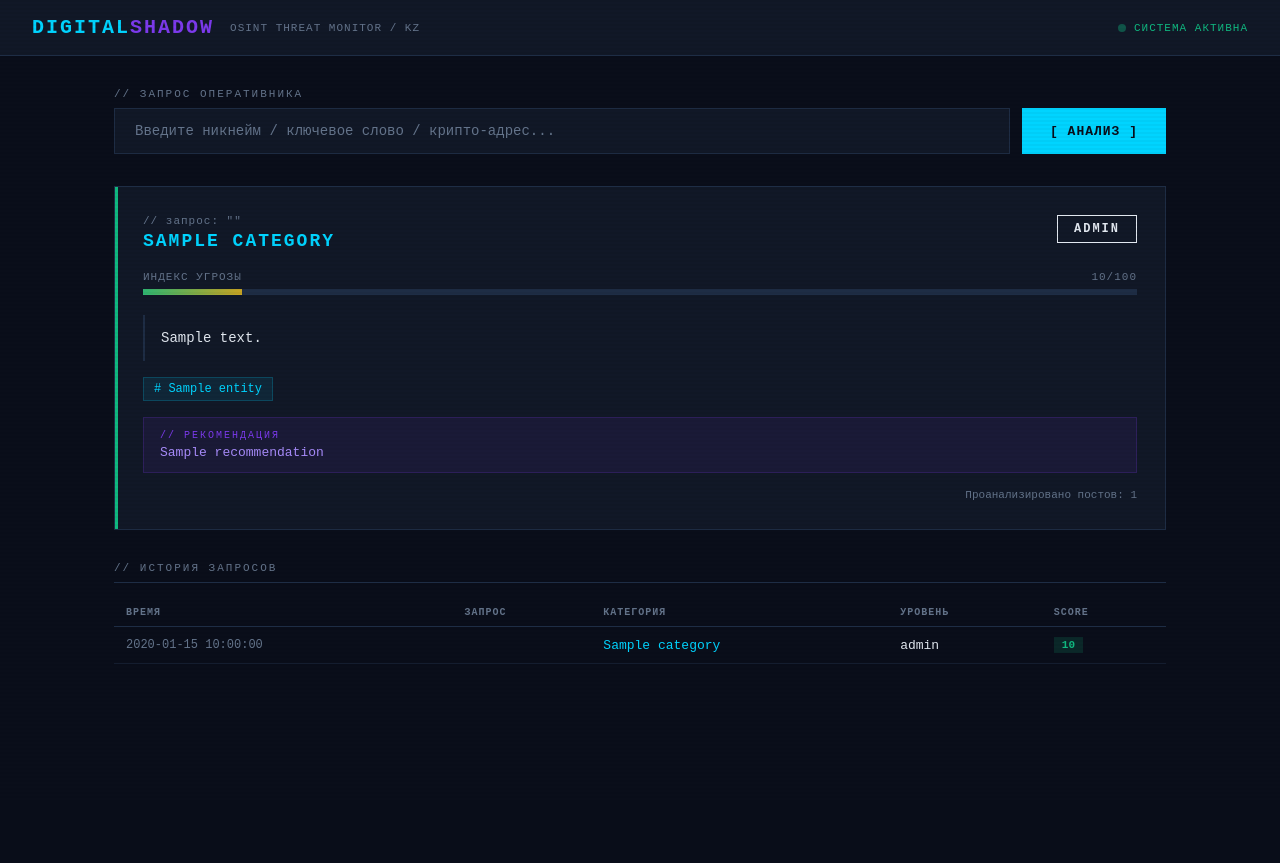
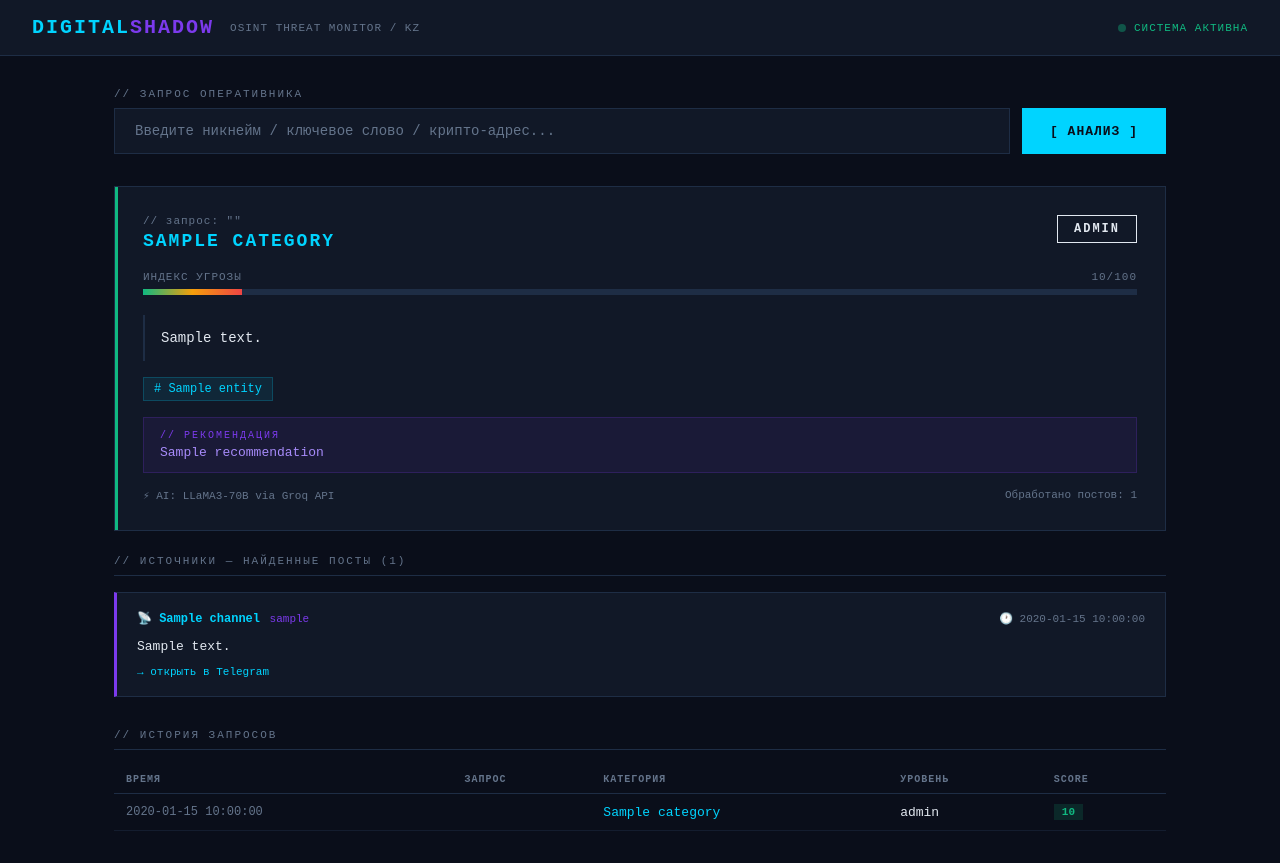
Before and after one commit to r1laun/digital-shadow_MVP, a FastAPI app: template templates/index.html in a window 1280 px wide. Before the commit the page ends 664 px from the top, so only its background shows below. Run offline with FastAPI, Linux system fonts and the light colour scheme; the template is opened without the code that fills it: most values are stand-ins (such as "Sample title", 1, 10 or a date in 2020).

Commit message:
Refactor CSS styles and HTML structure in index.html

```diff
--- a/templates/index.html
+++ b/templates/index.html
@@ -18,17 +18,9 @@
     --success: #10b981;
     --critical: #dc2626;
   }
+  * { margin: 0; padding: 0; box-sizing: border-box; }
+  body { background: var(--bg); color: var(--text); font-family: 'Courier New', monospace; min-height: 100vh; }
 
-  * { margin: 0; padding: 0; box-sizing: border-box; }
-
-  body {
-    background: var(--bg);
-    color: var(--text);
-    font-family: 'Courier New', monospace;
-    min-height: 100vh;
-  }
-
-  /* Header */
   header {
     border-bottom: 1px solid var(--border);
     padding: 16px 32px;
@@ -37,306 +29,87 @@
     gap: 16px;
     background: var(--surface);
   }
+  .logo { font-size: 20px; font-weight: bold; color: var(--accent); letter-spacing: 2px; }
+  .logo span { color: var(--accent2); }
+  .status-dot { width: 8px; height: 8px; background: var(--success); border-radius: 50%; animation: pulse 2s infinite; margin-left: auto; }
+  .status-label { font-size: 11px; color: var(--success); letter-spacing: 1px; }
+  @keyframes pulse { 0%, 100% { opacity: 1; } 50% { opacity: 0.3; } }
 
-  .logo {
-    font-size: 20px;
-    font-weight: bold;
-    color: var(--accent);
-    letter-spacing: 2px;
+  main { max-width: 1100px; margin: 0 auto; padding: 32px 24px; }
+
+  .search-label { font-size: 11px; color: var(--muted); letter-spacing: 2px; text-transform: uppercase; margin-bottom: 8px; }
+  .search-form { display: flex; gap: 12px; margin-bottom: 32px; }
+  .search-input {
+    flex: 1; background: var(--surface); border: 1px solid var(--border);
+    color: var(--text); padding: 14px 20px; font-family: 'Courier New', monospace;
+    font-size: 14px; outline: none; transition: border-color 0.2s;
   }
-
-  .logo span { color: var(--accent2); }
-
-  .status-dot {
-    width: 8px; height: 8px;
-    background: var(--success);
-    border-radius: 50%;
-    animation: pulse 2s infinite;
-    margin-left: auto;
+  .search-input:focus { border-color: var(--accent); box-shadow: 0 0 0 2px rgba(0,212,255,0.1); }
+  .search-input::placeholder { color: var(--muted); }
+  .search-btn {
+    background: var(--accent); color: var(--bg); border: none;
+    padding: 14px 28px; font-family: 'Courier New', monospace;
+    font-size: 13px; font-weight: bold; letter-spacing: 1px; cursor: pointer;
   }
-
-  .status-label {
-    font-size: 11px;
-    color: var(--success);
-    letter-spacing: 1px;
-  }
-
-  @keyframes pulse {
-    0%, 100% { opacity: 1; }
-    50% { opacity: 0.3; }
-  }
-
-  /* Main layout */
-  main {
-    max-width: 1100px;
-    margin: 0 auto;
-    padding: 32px 24px;
-  }
-
-  /* Search bar */
-  .search-section {
-    margin-bottom: 32px;
-  }
-
-  .search-label {
-    font-size: 11px;
-    color: var(--muted);
-    letter-spacing: 2px;
-    text-transform: uppercase;
-    margin-bottom: 8px;
-  }
-
-  .search-form {
-    display: flex;
-    gap: 12px;
-  }
-
-  .search-input {
-    flex: 1;
-    background: var(--surface);
-    border: 1px solid var(--border);
-    color: var(--text);
-    padding: 14px 20px;
-    font-family: 'Courier New', monospace;
-    font-size: 14px;
-    outline: none;
-    transition: border-color 0.2s;
-  }
-
-  .search-input:focus {
-    border-color: var(--accent);
-    box-shadow: 0 0 0 2px rgba(0, 212, 255, 0.1);
-  }
-
-  .search-input::placeholder { color: var(--muted); }
-
-  .search-btn {
-    background: var(--accent);
-    color: var(--bg);
-    border: none;
-    padding: 14px 28px;
-    font-family: 'Courier New', monospace;
-    font-size: 13px;
-    font-weight: bold;
-    letter-spacing: 1px;
-    cursor: pointer;
-    transition: opacity 0.2s;
-  }
-
   .search-btn:hover { opacity: 0.85; }
 
-  /* Result card */
   .result-card {
-    background: var(--surface);
-    border: 1px solid var(--border);
-    padding: 28px;
-    margin-bottom: 32px;
-    position: relative;
-    overflow: hidden;
+    background: var(--surface); border: 1px solid var(--border);
+    padding: 28px; margin-bottom: 24px; position: relative; overflow: hidden;
   }
-
   .result-card::before {
-    content: '';
-    position: absolute;
-    top: 0; left: 0;
-    width: 3px; height: 100%;
-    background: var(--risk-color, var(--accent));
+    content: ''; position: absolute; top: 0; left: 0;
+    width: 3px; height: 100%; background: var(--risk-color, var(--accent));
   }
-
-  .result-header {
-    display: flex;
-    align-items: flex-start;
-    justify-content: space-between;
-    margin-bottom: 20px;
-  }
-
-  .result-query {
-    font-size: 11px;
-    color: var(--muted);
-    letter-spacing: 1px;
-    margin-bottom: 4px;
-  }
-
-  .result-category {
-    font-size: 18px;
-    font-weight: bold;
-    color: var(--accent);
-    text-transform: uppercase;
-    letter-spacing: 2px;
-  }
-
-  /* Risk badge */
-  .risk-badge {
-    padding: 6px 16px;
-    font-size: 12px;
-    font-weight: bold;
-    letter-spacing: 2px;
-    text-transform: uppercase;
-    border: 1px solid currentColor;
-  }
-
+  .result-header { display: flex; align-items: flex-start; justify-content: space-between; margin-bottom: 20px; }
+  .result-query { font-size: 11px; color: var(--muted); letter-spacing: 1px; margin-bottom: 4px; }
+  .result-category { font-size: 18px; font-weight: bold; color: var(--accent); text-transform: uppercase; letter-spacing: 2px; }
+  .risk-badge { padding: 6px 16px; font-size: 12px; font-weight: bold; letter-spacing: 2px; text-transform: uppercase; border: 1px solid currentColor; }
   .risk-низкий { color: var(--success); }
   .risk-средний { color: var(--warning); }
   .risk-высокий { color: var(--danger); }
   .risk-критический { color: var(--critical); background: rgba(220,38,38,0.1); }
 
-  /* Score bar */
-  .score-section {
-    margin: 20px 0;
+  .score-section { margin: 20px 0; }
+  .score-label { font-size: 11px; color: var(--muted); letter-spacing: 1px; margin-bottom: 6px; display: flex; justify-content: space-between; }
+  .score-bar { height: 6px; background: var(--border); overflow: hidden; }
+  .score-fill { height: 100%; background: linear-gradient(90deg, #10b981, #f59e0b, #ef4444); }
+
+  .summary { font-size: 14px; line-height: 1.6; margin: 16px 0; padding: 12px 16px; border-left: 2px solid var(--border); }
+
+  .entities { display: flex; flex-wrap: wrap; gap: 8px; margin: 16px 0; }
+  .entity-tag { background: rgba(0,212,255,0.08); border: 1px solid rgba(0,212,255,0.2); color: var(--accent); padding: 4px 10px; font-size: 12px; }
+
+  .recommendation { background: rgba(124,58,237,0.08); border: 1px solid rgba(124,58,237,0.2); padding: 12px 16px; font-size: 13px; color: #a78bfa; margin-top: 16px; }
+  .rec-label { font-size: 10px; letter-spacing: 2px; color: var(--accent2); margin-bottom: 4px; }
+
+  .ai-footer { font-size: 11px; color: var(--muted); margin-top: 16px; display: flex; justify-content: space-between; }
+
+  .section-title { font-size: 11px; color: var(--muted); letter-spacing: 2px; text-transform: uppercase; margin-bottom: 16px; padding-bottom: 8px; border-bottom: 1px solid var(--border); }
+
+  .post-card {
+    background: var(--surface); border: 1px solid var(--border);
+    border-left: 3px solid var(--accent2);
+    padding: 16px 20px; margin-bottom: 10px;
   }
+  .post-meta { display: flex; justify-content: space-between; align-items: center; margin-bottom: 10px; flex-wrap: wrap; gap: 8px; }
+  .post-channel { font-size: 12px; color: var(--accent); font-weight: bold; }
+  .post-username { font-size: 11px; color: var(--accent2); }
+  .post-date { font-size: 11px; color: var(--muted); }
+  .post-text { font-size: 13px; color: var(--text); line-height: 1.6; }
+  .post-link { font-size: 11px; color: var(--accent); text-decoration: none; margin-top: 8px; display: inline-block; }
+  .post-link:hover { text-decoration: underline; }
 
-  .score-label {
-    font-size: 11px;
-    color: var(--muted);
-    letter-spacing: 1px;
-    margin-bottom: 6px;
-    display: flex;
-    justify-content: space-between;
-  }
+  .history-table { width: 100%; border-collapse: collapse; font-size: 13px; }
+  .history-table th { text-align: left; padding: 8px 12px; font-size: 10px; letter-spacing: 1px; color: var(--muted); border-bottom: 1px solid var(--border); }
+  .history-table td { padding: 10px 12px; border-bottom: 1px solid rgba(30,45,69,0.5); }
+  .history-table tr:hover td { background: rgba(255,255,255,0.02); }
+  .score-pill { display: inline-block; padding: 2px 8px; font-size: 11px; font-weight: bold; }
 
-  .score-bar {
-    height: 6px;
-    background: var(--border);
-    border-radius: 0;
-    overflow: hidden;
-  }
-
-  .score-fill {
-    height: 100%;
-    transition: width 1s ease;
-    background: linear-gradient(90deg, var(--success), var(--warning), var(--danger));
-    background-size: 300% 100%;
-    background-position: calc(var(--score) * 1%) 0;
-  }
-
-  /* Summary */
-  .summary {
-    font-size: 14px;
-    color: var(--text);
-    line-height: 1.6;
-    margin: 16px 0;
-    padding: 12px 16px;
-    border-left: 2px solid var(--border);
-  }
-
-  /* Entities */
-  .entities {
-    display: flex;
-    flex-wrap: wrap;
-    gap: 8px;
-    margin: 16px 0;
-  }
-
-  .entity-tag {
-    background: rgba(0, 212, 255, 0.08);
-    border: 1px solid rgba(0, 212, 255, 0.2);
-    color: var(--accent);
-    padding: 4px 10px;
-    font-size: 12px;
-  }
-
-  /* Recommendation */
-  .recommendation {
-    background: rgba(124, 58, 237, 0.08);
-    border: 1px solid rgba(124, 58, 237, 0.2);
-    padding: 12px 16px;
-    font-size: 13px;
-    color: #a78bfa;
-    margin-top: 16px;
-  }
-
-  .rec-label {
-    font-size: 10px;
-    letter-spacing: 2px;
-    color: var(--accent2);
-    margin-bottom: 4px;
-  }
-
-  .posts-count {
-    font-size: 11px;
-    color: var(--muted);
-    margin-top: 16px;
-    text-align: right;
-  }
-
-  /* History */
-  .section-title {
-    font-size: 11px;
-    color: var(--muted);
-    letter-spacing: 2px;
-    text-transform: uppercase;
-    margin-bottom: 16px;
-    padding-bottom: 8px;
-    border-bottom: 1px solid var(--border);
-  }
-
-  .history-table {
-    width: 100%;
-    border-collapse: collapse;
-    font-size: 13px;
-  }
-
-  .history-table th {
-    text-align: left;
-    padding: 8px 12px;
-    font-size: 10px;
-    letter-spacing: 1px;
-    color: var(--muted);
-    border-bottom: 1px solid var(--border);
-  }
-
-  .history-table td {
-    padding: 10px 12px;
-    border-bottom: 1px solid rgba(30, 45, 69, 0.5);
-    color: var(--text);
-  }
-
-  .history-table tr:hover td {
-    background: rgba(255,255,255,0.02);
-  }
-
-  .score-pill {
-    display: inline-block;
-    padding: 2px 8px;
-    font-size: 11px;
-    font-weight: bold;
-  }
-
-  /* Loading */
-  .loading {
-    display: none;
-    text-align: center;
-    padding: 40px;
-    color: var(--muted);
-    font-size: 13px;
-    letter-spacing: 2px;
-  }
-
+  .loading { display: none; text-align: center; padding: 40px; color: var(--muted); font-size: 13px; letter-spacing: 2px; }
   .loading.active { display: block; }
-
-  @keyframes blink {
-    0%, 100% { opacity: 1; }
-    50% { opacity: 0; }
-  }
-
+  @keyframes blink { 0%, 100% { opacity: 1; } 50% { opacity: 0; } }
   .blink { animation: blink 1s infinite; }
-
-  /* Scanline effect */
-  body::after {
-    content: '';
-    position: fixed;
-    top: 0; left: 0;
-    width: 100%; height: 100%;
-    background: repeating-linear-gradient(
-      0deg,
-      transparent,
-      transparent 2px,
-      rgba(0,0,0,0.03) 2px,
-      rgba(0,0,0,0.03) 4px
-    );
-    pointer-events: none;
-    z-index: 9999;
-  }
 </style>
 </head>
 <body>
@@ -352,29 +125,18 @@
 
 <main>
 
-  <!-- Search -->
-  <div class="search-section">
-    <div class="search-label">// запрос оперативника</div>
-    <form class="search-form" method="post" action="/search" onsubmit="showLoading()">
-      <input
-        class="search-input"
-        type="text"
-        name="query"
-        placeholder="Введите никнейм / ключевое слово / крипто-адрес..."
-        value="{{ query or '' }}"
-        autocomplete="off"
-        required
-      >
-      <button class="search-btn" type="submit">[ АНАЛИЗ ]</button>
-    </form>
-  </div>
+  <div class="search-label">// запрос оперативника</div>
+  <form class="search-form" method="post" action="/search" onsubmit="showLoading()">
+    <input class="search-input" type="text" name="query"
+      placeholder="Введите никнейм / ключевое слово / крипто-адрес..."
+      value="{{ query or '' }}" autocomplete="off" required>
+    <button class="search-btn" type="submit">[ АНАЛИЗ ]</button>
+  </form>
 
-  <!-- Loading -->
   <div class="loading" id="loading">
     <span class="blink">▋</span> СКАНИРОВАНИЕ ИСТОЧНИКОВ...
   </div>
 
-  <!-- Result -->
   {% if result %}
   {% set risk = result.risk_level %}
   {% set score = result.risk_score %}
@@ -395,7 +157,7 @@
         <span>{{ score }}/100</span>
       </div>
       <div class="score-bar">
-        <div class="score-fill" style="width: {{ score }}%; --score: {{ score }};"></div>
+        <div class="score-fill" style="width: {{ score }}%;"></div>
       </div>
     </div>
 
@@ -414,11 +176,36 @@
       {{ result.recommendation }}
     </div>
 
-    <div class="posts-count">Проанализировано постов: {{ result.posts_count }}</div>
+    <div class="ai-footer">
+      <span>⚡ AI: LLaMA3-70B via Groq API</span>
+      <span>Обработано постов: {{ result.posts_count }}</span>
+    </div>
+  </div>
+
+  {% if posts %}
+  <div style="margin-bottom:32px;">
+    <div class="section-title">// источники — найденные посты ({{ posts|length }})</div>
+    {% for post in posts %}
+    <div class="post-card">
+      <div class="post-meta">
+        <div>
+          <span class="post-channel">📡 {{ post.channel }}</span>
+          {% if post.username %}
+          <span class="post-username"> {{ post.username }}</span>
+          {% endif %}
+        </div>
+        <span class="post-date">🕐 {{ post.date }}</span>
+      </div>
+      <div class="post-text">{{ post.text }}</div>
+      {% if post.link %}
+      <a class="post-link" href="{{ post.link }}" target="_blank">→ открыть в Telegram</a>
+      {% endif %}
+    </div>
+    {% endfor %}
   </div>
   {% endif %}
+  {% endif %}
 
-  <!-- History -->
   {% if history %}
   <div>
     <div class="section-title">// история запросов</div>
@@ -459,6 +246,5 @@ function showLoading() {
   document.getElementById('loading').classList.add('active');
 }
 </script>
-
 </body>
 </html>
```
